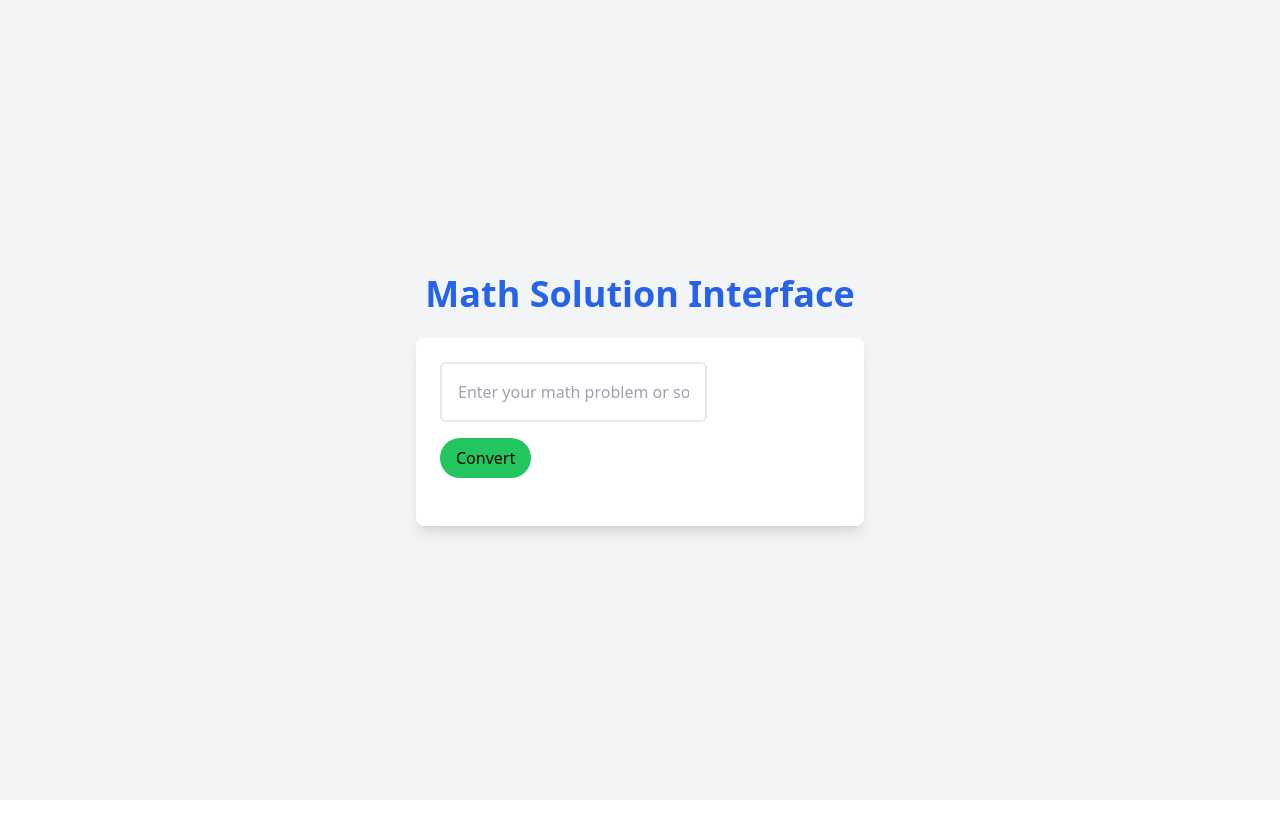
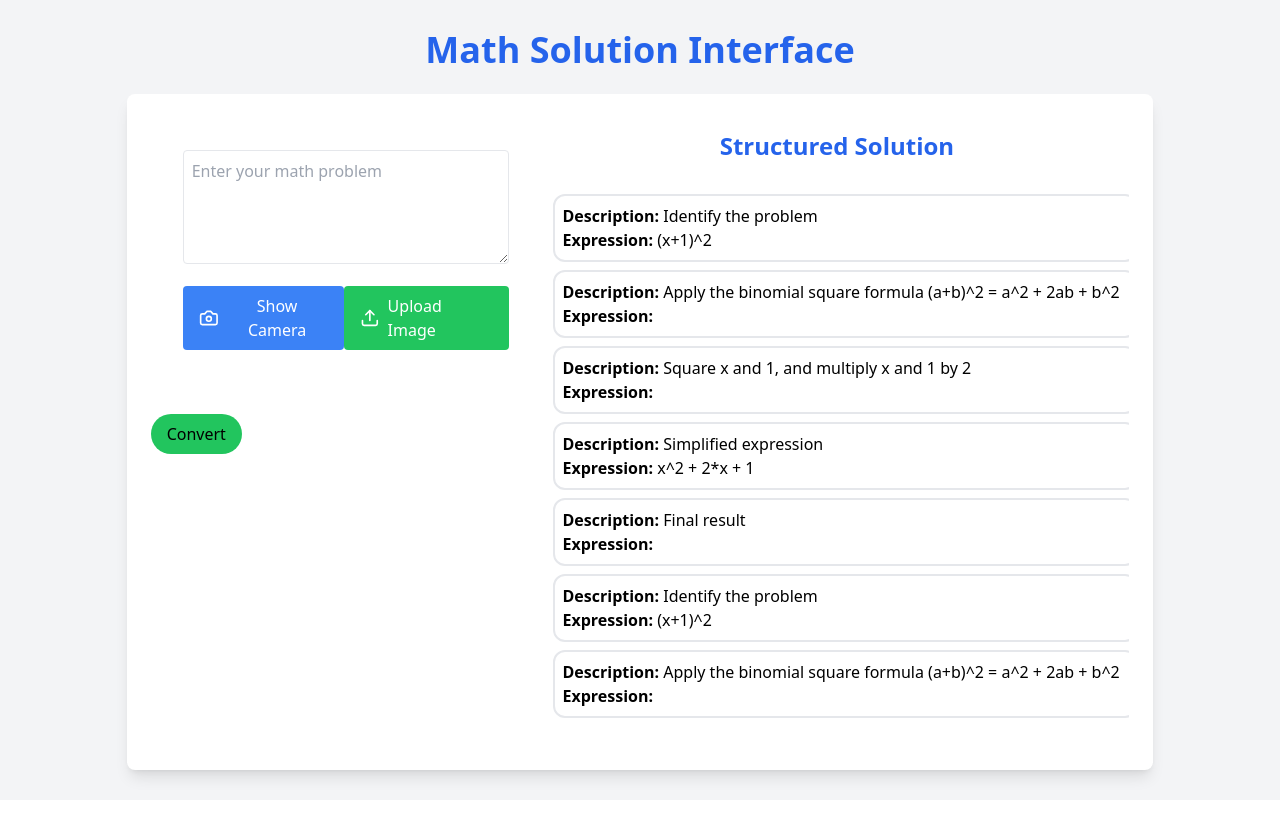
Before and after one commit to Davshiv20/mathFormalizer, a React (Vite) app in the folder math-solution-interface/: page / in a window 1280 px wide. Built offline with nearby package versions, Linux system fonts and the light colour scheme.

Commit message:
Structured Solution

```diff
--- a/math-solution-interface/src/App.jsx
+++ b/math-solution-interface/src/App.jsx
@@ -6,18 +6,27 @@ import "./index.css";
 
 function App() {
   return (
-    <div className="bg-gray-100">
-      <div className="min-h-screen flex flex-col items-center justify-center  p-6">
+    <div className="bg-gray-100 w-full h-screen">
+      <div className="flex flex-col items-center justify-center p-6 h-screen">
         <h1 className="text-4xl font-bold text-blue-600 mb-6">
           Math Solution Interface
         </h1>
-        <div className="w-full max-w-md bg-white rounded-lg shadow-lg p-6">
-          <MathInput />
-          <div className="mt-4">
-            <ConvertButton />
+        <div className="w-5/6 bg-white rounded-lg shadow-lg p-6 flex gap-1 h-[90%]">
+          <div className="w-2/5">
+            <MathInput />
+            <div className="mt-4">
+              <ConvertButton />
+            </div>
           </div>
-          <div className="mt-6">
-            <StructuredSolution />
+          <div className="w-3/5">
+            <div className="mt-3 h-full">
+              <div className="text-2xl font-bold text-blue-600 mb-6 flex justify-center">
+                Structured Solution
+              </div>
+              <div className="h-full">
+                <StructuredSolution />
+              </div>
+            </div>
           </div>
         </div>
       </div>
--- a/math-solution-interface/src/components/MathInput.jsx
+++ b/math-solution-interface/src/components/MathInput.jsx
@@ -1,18 +1,124 @@
-import React from 'react';
-import { useDispatch, useSelector } from 'react-redux';
-import { setInput } from '../features/mathSlice';
+import React, { useState, useRef } from "react";
+import { useDispatch, useSelector } from "react-redux";
+import { setInput, processSolution } from "../features/mathSlice";
+import { Camera } from "react-camera-pro";
+import { Camera as CameraIcon, Upload, X } from "lucide-react";
+import axios from "axios";
 
 const MathInput = () => {
   const dispatch = useDispatch();
-  const input = useSelector((state) => state.math.input);
+  const { input, isLoading, structuredSolution, error } = useSelector(
+    (state) => state.math
+  );
+  const [showCamera, setShowCamera] = useState(false);
+  const [isCaptureLoading, setIsCaptureLoading] = useState(false);
+  const camera = useRef(null);
+
+  const handleInputChange = (e) => {
+    dispatch(setInput(e.target.value));
+  };
+
+  const handleConvert = () => {
+    dispatch(processSolution(input));
+  };
+
+  const processMathPix = async (imageData) => {
+    setIsCaptureLoading(true);
+    try {
+      // Replace with your actual backend endpoint that interfaces with MathPix
+      const response = await axios.post("http://localhost:3001/api/mathpix", {
+        image: imageData,
+      });
+      dispatch(setInput(input + " " + response.data.latex));
+    } catch (error) {
+      console.error("MathPix processing failed:", error);
+      // Handle error (e.g., show a notification to the user)
+    }
+    setIsCaptureLoading(false);
+  };
+
+  const handleFileUpload = (e) => {
+    const file = e.target.files[0];
+    if (file) {
+      const reader = new FileReader();
+      reader.onloadend = () => {
+        processMathPix(reader.result);
+      };
+      reader.readAsDataURL(file);
+    }
+  };
+
+  const handleCameraCapture = () => {
+    const imageSrc = camera.current.takePhoto();
+    if (imageSrc) {
+      processMathPix(imageSrc);
+    }
+  };
 
   return (
-    <input
-      value={input}
-      className='border-grey px-4 py-4 border-2 rounded-md'
-      onChange={(e) => dispatch(setInput(e.target.value))}
-      placeholder="Enter your math problem or solution"
-    />
+    // <div className="flex flex-col items-center justify-center min-h-screen bg-gray-100 p-4">
+    //   <h1 className="text-4xl font-bold text-blue-600 mb-8">Math Solution Interface</h1>
+    <div className="bg-white p-8 rounded-lg w-full max-w-md">
+      <textarea
+        className="w-full p-2 border rounded mb-4"
+        value={input}
+        onChange={handleInputChange}
+        placeholder="Enter your math problem"
+        rows="4"
+      />
+      <div className="flex justify-between mb-4">
+        <button
+          onClick={() => setShowCamera(!showCamera)}
+          className="flex items-center px-4 py-2 bg-blue-500 text-white rounded hover:bg-blue-600"
+        >
+          <CameraIcon size={20} className="mr-2" />
+          {showCamera ? "Hide Camera" : "Show Camera"}
+        </button>
+        <label className="flex items-center px-4 py-2 bg-green-500 text-white rounded hover:bg-green-600 cursor-pointer">
+          <Upload size={20} className="mr-2" />
+          Upload Image
+          <input
+            type="file"
+            className="hidden"
+            onChange={handleFileUpload}
+            accept="image/*"
+          />
+        </label>
+      </div>
+      {showCamera && (
+        <div className="mb-4 relative">
+          <Camera ref={camera} aspectRatio={16 / 9} />
+          <button
+            onClick={handleCameraCapture}
+            className="absolute bottom-2 left-1/2 transform -translate-x-1/2 px-4 py-2 bg-red-500 text-white rounded hover:bg-red-600"
+            disabled={isCaptureLoading}
+          >
+            {isCaptureLoading ? "Processing..." : "Capture"}
+          </button>
+          <button
+            onClick={() => setShowCamera(false)}
+            className="absolute top-2 right-2 p-1 bg-white rounded-full"
+          >
+            <X size={20} />
+          </button>
+        </div>
+      )}
+      {/* <button
+          onClick={handleConvert}
+          disabled={isLoading || !input}
+          className="w-full py-2 bg-purple-500 text-white rounded hover:bg-purple-600 disabled:bg-gray-300"
+        >
+          {isLoading ? 'Converting...' : 'Convert'}
+        </button> */}
+    </div>
+    //   {error && <p className="text-red-500 mt-4">{error}</p>}
+    //   {structuredSolution && (
+    //     <div className="mt-8 bg-white p-8 rounded-lg shadow-md w-full max-w-md">
+    //       <h2 className="text-2xl font-bold mb-4">Structured Solution:</h2>
+    //       <pre className="whitespace-pre-wrap">{structuredSolution}</pre>
+    //     </div>
+    //   )}
+    // </div>
   );
 };
 
--- /dev/null
+++ b/math-solution-interface/src/components/SingleStep.jsx
@@ -0,0 +1,15 @@
+function SingleStep({ description, expression }) {
+  return (
+    <div className="w-full p-2 border-2 rounded-xl m-2">
+      <div>
+        <span className="font-bold">Description: </span>
+        {description}
+      </div>
+      <div>
+        <span className="font-bold">Expression: </span> {expression}
+      </div>
+    </div>
+  );
+}
+
+export default SingleStep;
--- a/math-solution-interface/src/components/StructuredSolution.jsx
+++ b/math-solution-interface/src/components/StructuredSolution.jsx
@@ -1,17 +1,85 @@
-import React from 'react';
-import { useSelector } from 'react-redux';
+import React from "react";
+import { useSelector } from "react-redux";
+import SingleStep from "./SingleStep";
+
+const data = [
+  {
+    step: "1",
+    description: "Identify the problem",
+    expression: "(x+1)^2",
+  },
+  {
+    step: "2",
+    description: "Apply the binomial square formula (a+b)^2 = a^2 + 2ab + b^2",
+    expression: "",
+  },
+  {
+    step: "3",
+    description: "Square x and 1, and multiply x and 1 by 2",
+    calculation: "x^2 + 2*(x*1) + 1^2",
+    result: "x^2 + 2*x + 1",
+  },
+  {
+    step: "4",
+    description: "Simplified expression",
+    expression: "x^2 + 2*x + 1",
+    result: "",
+  },
+  {
+    step: "5",
+    description: "Final result",
+    result: "x^2 + 2*x + 1",
+  },
+  {
+    step: "1",
+    description: "Identify the problem",
+    expression: "(x+1)^2",
+  },
+  {
+    step: "2",
+    description: "Apply the binomial square formula (a+b)^2 = a^2 + 2ab + b^2",
+    expression: "",
+  },
+  {
+    step: "3",
+    description: "Square x and 1, and multiply x and 1 by 2",
+    calculation: "x^2 + 2*(x*1) + 1^2",
+    result: "x^2 + 2*x + 1",
+  },
+  {
+    step: "4",
+    description: "Simplified expression",
+    expression: "x^2 + 2*x + 1",
+    result: "",
+  },
+  {
+    step: "5",
+    description: "Final result",
+    result: "x^2 + 2*x + 1",
+  },
+];
 
 const StructuredSolution = () => {
-  const { structuredSolution, isLoading, error } = useSelector((state) => state.math);
+  const { structuredSolution, isLoading, error } = useSelector(
+    (state) => state.math
+  );
 
   if (isLoading) return <p>Processing...</p>;
   if (error) return <p>Error: {error}</p>;
-  if (!structuredSolution) return null;
+  // if (!structuredSolution) return null;
 
   return (
-    <div>
-      <h2>Structured Solution:</h2>
-      <pre>{structuredSolution}</pre>
+    <div className="h-[95%]">
+      {/* <pre>{structuredSolution}</pre> */}
+      <div className="h-[90%] overflow-x-scroll">
+        {data.map((step, index) => (
+          <SingleStep
+            key={index}
+            description={step.description}
+            expression={step.expression}
+          />
+        ))}
+      </div>
     </div>
   );
 };
```
